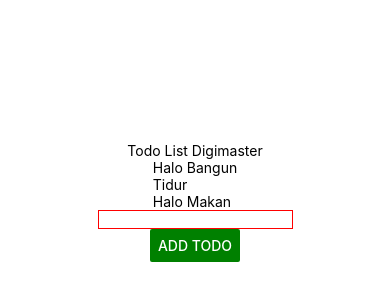
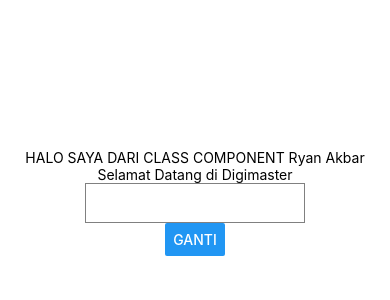
Before and after one commit to ryanarmial/mandiri-rn, a React Native app: screen / in a window 390 px wide. Shown: the part 220-520 px from the top of the page. Built offline with nearby package versions, Linux system fonts and the light colour scheme.

Commit message:
class component done

```diff
--- a/App.js
+++ b/App.js
@@ -1,6 +1,7 @@
 import React, { useState } from 'react';
-import Home from './containers/Home'
+// import Home from './containers/Home'
+import About from './containers/About'
 
 export default function App() {
-  return <Home/>
+  return <About/>
 }
--- /dev/null
+++ b/components/Judul.js
@@ -0,0 +1,28 @@
+import React from 'react'
+import {View, Text} from 'react-native'
+
+class Judul extends React.Component {
+  // constructor() {
+  //   super()
+  //   this.state = {
+  //     name: "Ryan Akbar"
+  //   }
+  // }
+  state = {
+    name: "Ryan Akbar"
+  }
+  render() {
+    return (
+      <View>
+        <Text>
+          {this.props.text +" "+ this.state.name}
+        </Text>
+      </View>
+
+    )
+
+  }
+
+}
+
+export default Judul
--- a/components/Title.js
+++ b/components/Title.js
@@ -2,7 +2,6 @@
 import {Text} from 'react-native'
 
 export default (props) => {
-
   return (
   <Text>Todo List {props.data}</Text>
   )
--- /dev/null
+++ b/containers/About.js
@@ -0,0 +1,71 @@
+import React from 'react'
+import { StyleSheet, View, Text, Button, TextInput} from 'react-native'
+
+import Judul from '../components/Judul'
+
+class About extends React.Component {
+
+  // constructor() {
+  //   super()
+  //   this.state = {
+  //     word: "Digimaster"
+  //   }
+  // }
+
+  state = {
+    word: "Digimaster",
+    name: "Ryan"
+  }
+
+  ganti = (text) => {
+    // console.log(this)
+    this.setState({
+      word: text
+    })
+  }
+
+  gantiText = (event, text) => {
+    this.setState({
+      name: event
+    })
+  }
+
+  render() {
+    const {word} = this.state
+    return (
+      <View style={styles.container}>
+        <Judul text={`HALO SAYA DARI CLASS COMPONENT`} />
+        <Text>Selamat Datang di {word}</Text>
+        <TextInput
+          style={{ height: 40, borderColor: 'gray', borderWidth: 1 }}
+          onChangeText={(e) => {
+            return this.gantiText(e, 'keganti textnya')
+          }}
+        />
+        <Button
+          title="Ganti"
+          onPress={() => {
+            return this.ganti("Mandiri")
+          }}
+        />
+        {/* Ini adalah contoh high order function sederhana */}
+        {/* <Button
+          title="Ganti"
+          onPress={() => this.ganti("Mandiri")}
+        /> */}
+      </View>
+    )
+  }
+
+}
+
+const styles = StyleSheet.create({
+  container: {
+    flex: 1,
+    backgroundColor: '#fff',
+    alignItems: 'center',
+    justifyContent: 'center',
+  }
+});
+
+export default About
```
